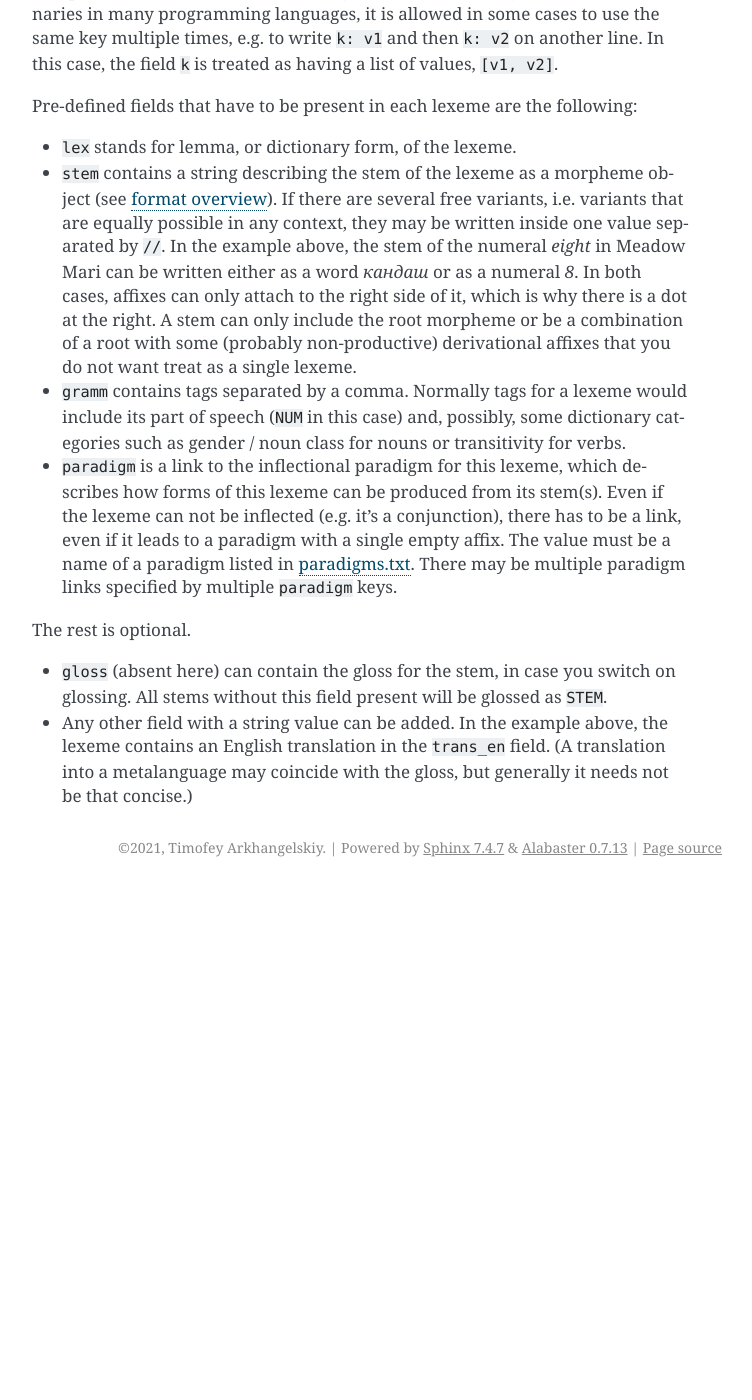
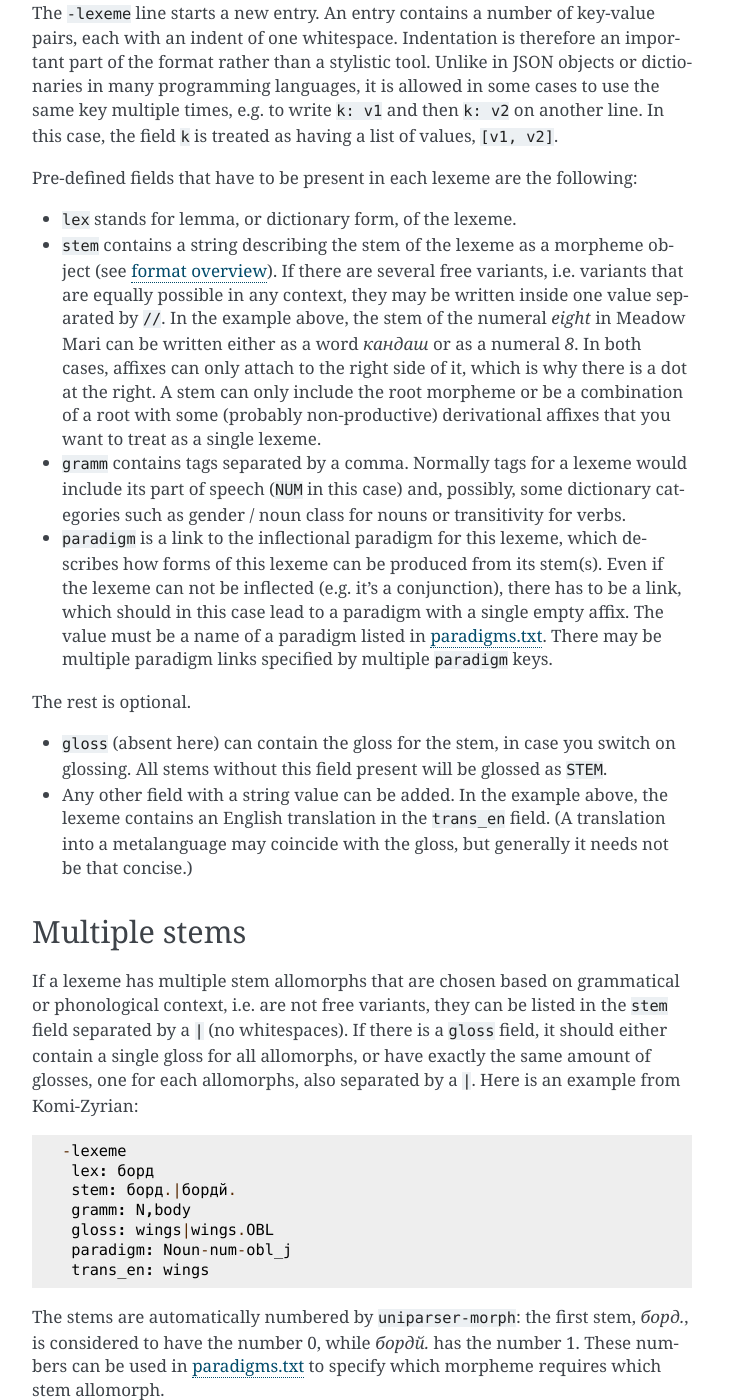
Before and after one commit to timarkh/uniparser-morph, a Sphinx documentation site: the page built from docs/lexemes.rst, in a window 1280 px wide and 1400 px high, scrolled down 456 px. Shown: the whole window, without its empty margins (388-1140 px from the left). Built offline with Sphinx 7.4.7, drawn with Linux system fonts in a browser that asks for light colours; before the commit the page ends 1343 px from its top, so only the background shows below that; some of the changed text lies outside the part shown.

Commit message:
Updated lexemes.txt documentation.

```diff
--- a/docs/lexemes.rst
+++ b/docs/lexemes.rst
@@ -3,7 +3,10 @@
 
 This section is under construction.
 
-``lexemes.txt`` contains the dictionary, i.e. list of all lexemes together with their dictionary characteristics and inflectional types. This is how a simple lexeme entry could look like::
+Introduction
+------------
+
+``lexemes.txt`` contains the dictionary, i.e. list of all lexemes together with their dictionary characteristics and inflectional types. This is how a simple lexeme entry could look like (example from Meadow Mari)::
 
     -lexeme
      lex: кандаш
@@ -17,11 +20,26 @@
 Pre-defined fields that have to be present in each lexeme are the following:
 
 * ``lex`` stands for lemma, or dictionary form, of the lexeme.
-* ``stem`` contains a string describing the stem of the lexeme as a morpheme object (see :doc:`format overview </format>`). If there are several free variants, i.e. variants that are equally possible in any context, they may be written inside one value separated by ``//``. In the example above, the stem of the numeral *eight* in Meadow Mari can be written either as a word *кандаш* or as a numeral *8*. In both cases, affixes can only attach to the right side of it, which is why there is a dot at the right. A stem can only include the root morpheme or be a combination of a root with some (probably non-productive) derivational affixes that you do not want treat as a single lexeme.
+* ``stem`` contains a string describing the stem of the lexeme as a morpheme object (see :doc:`format overview </format>`). If there are several free variants, i.e. variants that are equally possible in any context, they may be written inside one value separated by ``//``. In the example above, the stem of the numeral *eight* in Meadow Mari can be written either as a word *кандаш* or as a numeral *8*. In both cases, affixes can only attach to the right side of it, which is why there is a dot at the right. A stem can only include the root morpheme or be a combination of a root with some (probably non-productive) derivational affixes that you want to treat as a single lexeme.
 * ``gramm`` contains tags separated by a comma. Normally tags for a lexeme would include its part of speech (``NUM`` in this case) and, possibly, some dictionary categories such as gender / noun class for nouns or transitivity for verbs.
-* ``paradigm`` is a link to the inflectional paradigm for this lexeme, which describes how forms of this lexeme can be produced from its stem(s). Even if the lexeme can not be inflected (e.g. it's a conjunction), there has to be a link, even if it leads to a paradigm with a single empty affix. The value must be a name of a paradigm listed in :doc:`paradigms.txt </paradigms>`. There may be multiple paradigm links specified by multiple ``paradigm`` keys.
+* ``paradigm`` is a link to the inflectional paradigm for this lexeme, which describes how forms of this lexeme can be produced from its stem(s). Even if the lexeme can not be inflected (e.g. it's a conjunction), there has to be a link, which should in this case lead to a paradigm with a single empty affix. The value must be a name of a paradigm listed in :doc:`paradigms.txt </paradigms>`. There may be multiple paradigm links specified by multiple ``paradigm`` keys.
 
 The rest is optional.
 
 * ``gloss`` (absent here) can contain the gloss for the stem, in case you switch on glossing. All stems without this field present will be glossed as ``STEM``.
 * Any other field with a string value can be added. In the example above, the lexeme contains an English translation in the ``trans_en`` field. (A translation into a metalanguage may coincide with the gloss, but generally it needs not be that concise.)
+
+Multiple stems
+--------------
+
+If a lexeme has multiple stem allomorphs that are chosen based on grammatical or phonological context, i.e. are not free variants, they can be listed in the ``stem`` field separated by a ``|`` (no whitespaces). If there is a ``gloss`` field, it should either contain a single gloss for all allomorphs, or have exactly the same amount of glosses, one for each allomorphs, also separated by a ``|``. Here is an example from Komi-Zyrian::
+
+ -lexeme
+  lex: борд
+  stem: борд.|бордй.
+  gramm: N,body
+  gloss: wings|wings.OBL
+  paradigm: Noun-num-obl_j
+  trans_en: wings
+
+The stems are automatically numbered by ``uniparser-morph``: the first stem, *борд.*, is considered to have the number 0, while *бордй.* has the number 1. These numbers can be used in :doc:`paradigms.txt </paradigms>` to specify which morpheme requires which stem allomorph.
```
Also changed, not shown: 6 other files.
